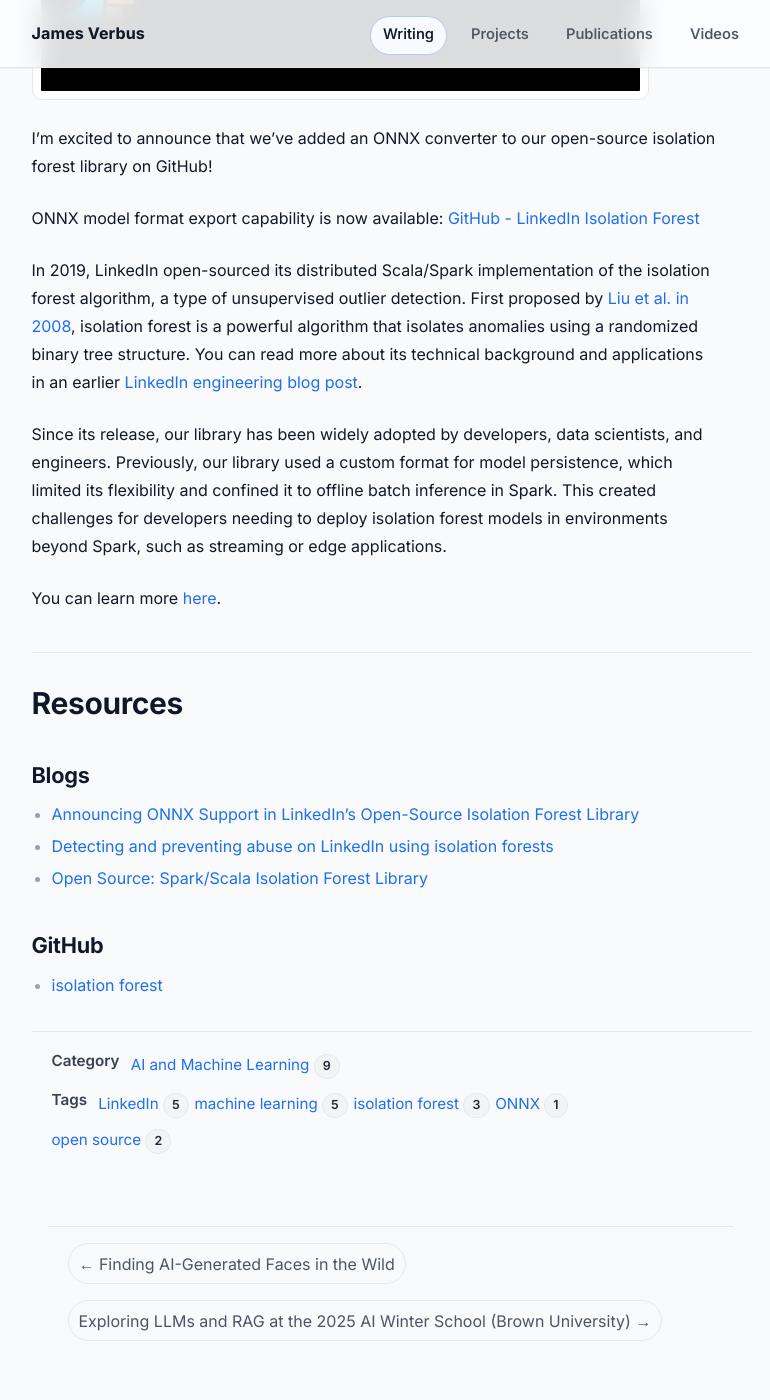
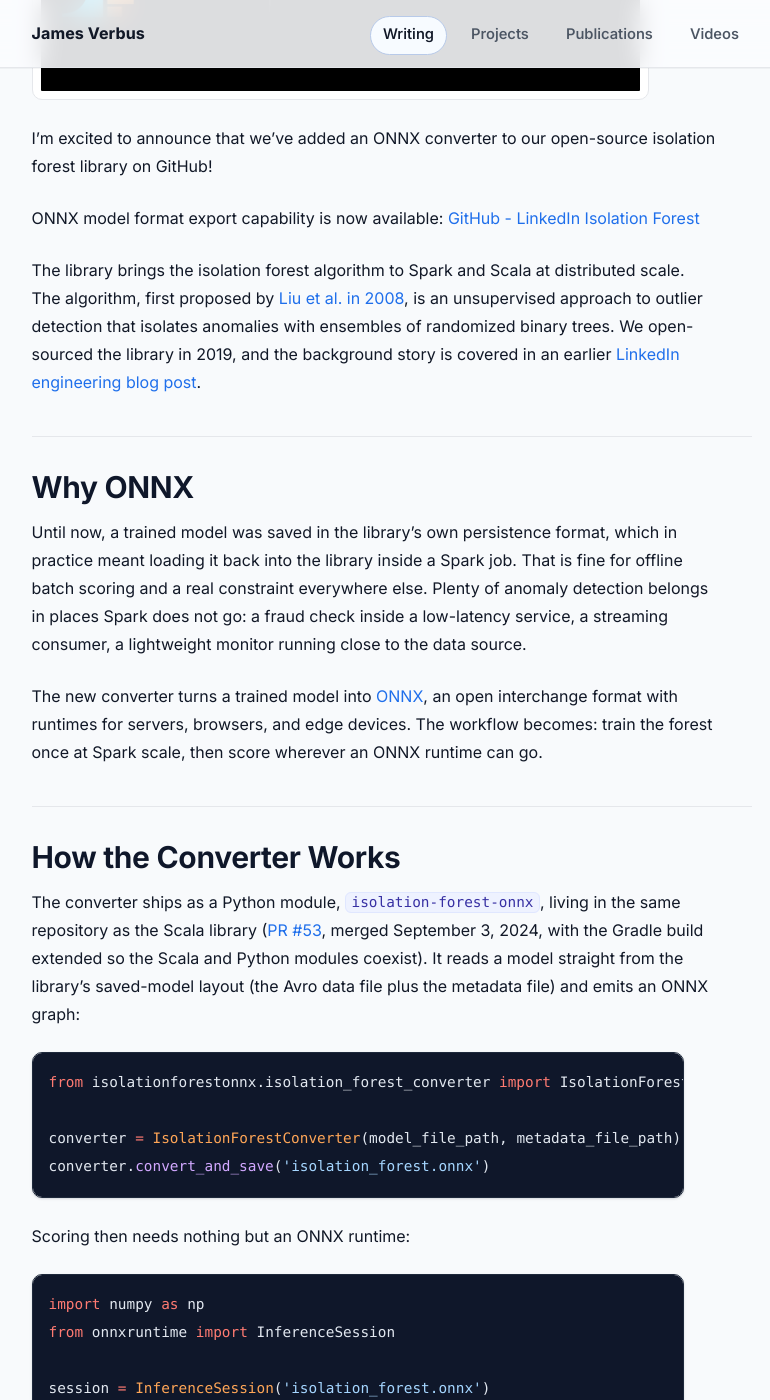
Before and after one commit to jverbus/jverbus.github.io, a Jekyll site: the page built from _posts/2024-09-23-announcing-onnx-support-in-isolation-forest.md, in a window 1280 px wide and 1400 px high, scrolled down 572 px. Shown: the whole window, without its empty margins (241-1011 px from the left). Built offline with Jekyll 4.4.1, drawn with Linux system fonts in a browser that asks for light colours; some of the changed text lies outside the part shown.

Commit message:
Expand ONNX post, add summit banner, fix EIF logo size
- Rewrite the ONNX announcement stub into a full post: why ONNX
  unlocks scoring beyond Spark batch, how the isolation-forest-onnx
  converter works with runnable snippets, the score-parity testing
  story, and a 2026 scope update on EIF; claims verified against
  PR #53 and the README with an independent audit
- Lead the Agentic AI Summit post with the official event banner and
  use it as the social card in place of a generic stock photo
- Drop the project-logo class in the EIF post so the library logo
  renders at full size

Co-Authored-By: Claude Fable 5 <noreply@anthropic.com>

````diff
--- a/_posts/2024-09-23-announcing-onnx-support-in-isolation-forest.md
+++ b/_posts/2024-09-23-announcing-onnx-support-in-isolation-forest.md
@@ -16,11 +17,44 @@ I'm excited to announce that we've added an ONNX converter to our open-source is
 
 ONNX model format export capability is now available: [GitHub - LinkedIn Isolation Forest](https://github.com/linkedin/isolation-forest)
 
-In 2019, LinkedIn open-sourced its distributed Scala/Spark implementation of the isolation forest algorithm, a type of unsupervised outlier detection. First proposed by [Liu et al. in 2008](https://doi.org/10.1109/ICDM.2008.17), isolation forest is a powerful algorithm that isolates anomalies using a randomized binary tree structure. You can read more about its technical background and applications in an earlier [LinkedIn engineering blog post](https://www.linkedin.com/blog/engineering/data-management/isolation-forest?lipi=urn%3Ali%3Apage%3Ad_flagship3_pulse_read%3BgSQiQ1SSSKGSjYRLyCMwRQ%3D%3D).
+The library brings the isolation forest algorithm to Spark and Scala at distributed scale. The algorithm, first proposed by [Liu et al. in 2008](https://doi.org/10.1109/ICDM.2008.17), is an unsupervised approach to outlier detection that isolates anomalies with ensembles of randomized binary trees. We open-sourced the library in 2019, and the background story is covered in an earlier [LinkedIn engineering blog post](https://www.linkedin.com/blog/engineering/data-management/isolation-forest).
 
-Since its release, our library has been widely adopted by developers, data scientists, and engineers. Previously, our library used a custom format for model persistence, which limited its flexibility and confined it to offline batch inference in Spark. This created challenges for developers needing to deploy isolation forest models in environments beyond Spark, such as streaming or edge applications.
+## Why ONNX
 
-You can learn more [here](https://www.linkedin.com/pulse/announcing-onnx-support-linkedins-open-source-isolation-james-verbus-paoqe/).
+Until now, a trained model was saved in the library's own persistence format, which in practice meant loading it back into the library inside a Spark job. That is fine for offline batch scoring and a real constraint everywhere else. Plenty of anomaly detection belongs in places Spark does not go: a fraud check inside a low-latency service, a streaming consumer, a lightweight monitor running close to the data source.
+
+The new converter turns a trained model into [ONNX](https://onnx.ai/), an open interchange format with runtimes for servers, browsers, and edge devices. The workflow becomes: train the forest once at Spark scale, then score wherever an ONNX runtime can go.
+
+## How the Converter Works
+
+The converter ships as a Python module, `isolation-forest-onnx`, living in the same repository as the Scala library ([PR #53](https://github.com/linkedin/isolation-forest/pull/53), merged September 3, 2024, with the Gradle build extended so the Scala and Python modules coexist). It reads a model straight from the library's saved-model layout (the Avro data file plus the metadata file) and emits an ONNX graph:
+
+```python
+from isolationforestonnx.isolation_forest_converter import IsolationForestConverter
+
+converter = IsolationForestConverter(model_file_path, metadata_file_path)
+converter.convert_and_save('isolation_forest.onnx')
+```
+
+Scoring then needs nothing but an ONNX runtime:
+
+```python
+import numpy as np
+from onnxruntime import InferenceSession
+
+session = InferenceSession('isolation_forest.onnx')
+scores = session.run(None, {'features': features.astype(np.float32)})[0]
+```
+
+The package is on [PyPI](https://pypi.org/project/isolation-forest-onnx/). One practical note from the README: pin the converter to the same version as the `isolation-forest` release that trained your model.
+
+## Validated by Parity
+
+The correctness bar for a format converter is simple to state: the converted model must produce the same scores as the original. The module ships with unit tests and end-to-end correctness tests that score the same data through both the Spark/Scala model and the converted ONNX model and compare the outputs. Score parity on real test data is the evidence that the conversion preserves the model.
+
+## Scope
+
+**Update (2026):** ONNX conversion covers the standard `IsolationForestModel`. The [Extended Isolation Forest]({{ '/2026/03/18/announcing-extended-isolation-forest-support/' | relative_url }}) models added to the library in 2026 use hyperplane splits that do not map onto the axis-aligned tree representation the converter targets, so EIF scoring stays in Spark for now.
 
 ## Resources
 
@@ -33,3 +67,8 @@ You can learn more [here](https://www.linkedin.com/pulse/announcing-onnx-support
 ### GitHub
 
 - [isolation forest](https://github.com/linkedin/isolation-forest)
+- [PR #53: the ONNX converter module](https://github.com/linkedin/isolation-forest/pull/53)
+
+### PyPI
+
+- [isolation-forest-onnx](https://pypi.org/project/isolation-forest-onnx/)
````
Also changed, not shown: other parts of _posts/2024-09-23-announcing-onnx-support-in-isolation-forest.md (+1 -0 lines), _posts/2025-08-07-berkeley-agentic-ai-summit-2025.md (+7 -4 lines), _posts/2026-03-18-announcing-extended-isolation-forest-support.md (+2 -2 lines), assets/images/2025-agentic-ai-summit-banner.jpg (added).
